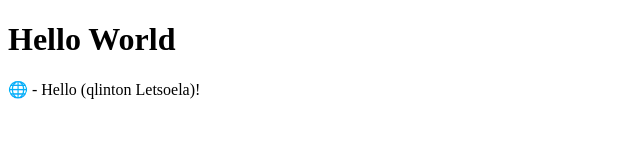
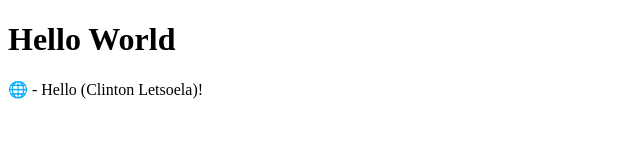
Before and after one commit to clinton724/software_Lab1, a plain HTML site: page index.html in a window 1280 px wide. Shown: the full height of the page, 0-640 px from the left. Drawn offline with Linux system fonts and the light colour scheme.

Commit message:
Revert "A mistake"
This reverts commit be223e04ae4a9d5a4d5c6b7ddae0e53bad1da54c.

```diff
--- a/index.html
+++ b/index.html
@@ -7,7 +7,7 @@
 <body>
     <h1>Hello World</h1>
     <p>
-      &#127760 - Hello (qlinton Letsoela)!
+      &#127760 - Hello (Clinton Letsoela)!
     </p>
 </body>
 </html>
```
